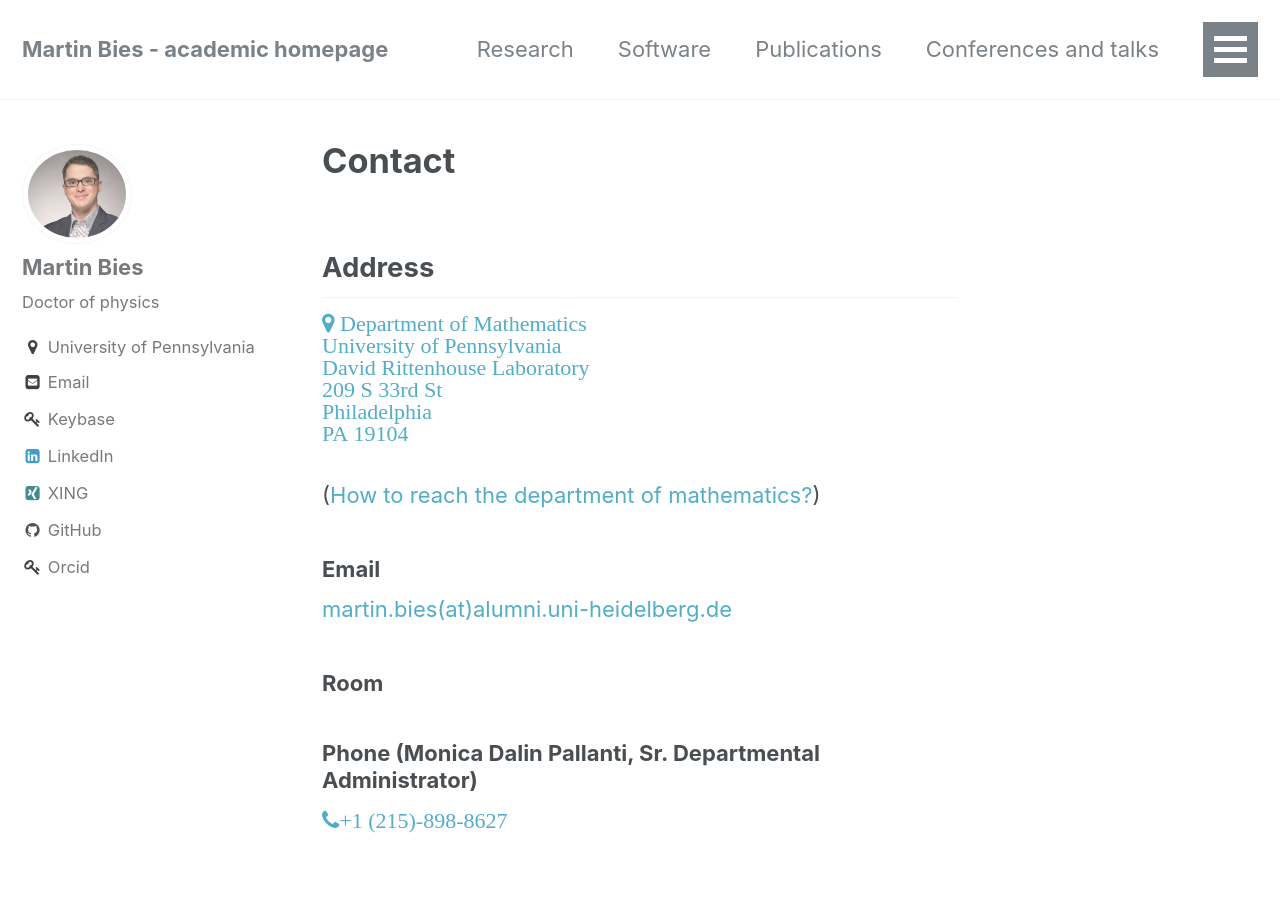
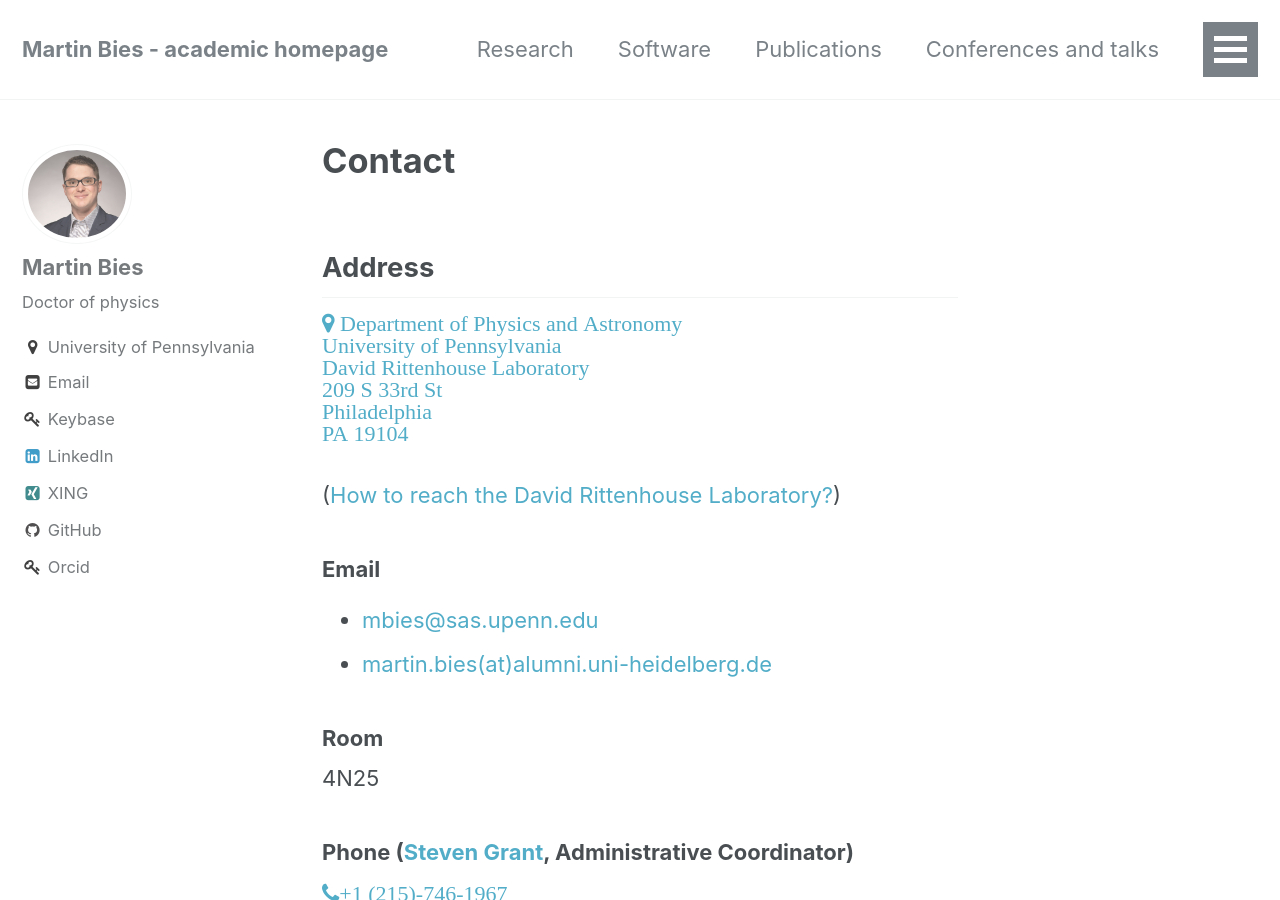
Before and after one commit to MartinBies/MartinBies.github.io, a Jekyll site: the page built from _pages/contact.md, in a window 1280 px wide and 900 px high. Built offline with Jekyll 4.4.1, drawn with Linux system fonts in a browser that asks for light colours.

Commit message:
Update contact information

```diff
--- a/_pages/contact.md
+++ b/_pages/contact.md
@@ -6,9 +6,9 @@ permalink: /contact/
 
 ## Address
 
-<a class="social-btn" style="white-space: nowrap" href="https://www.google.de/maps/place/Mathematical+Institute/@51.7605919,-1.2649562,17z/data=!3m1!4b1!4m5!3m4!1s0x4876c6a76879a4eb:0x14fcdb0deacb3a22!8m2!3d51.7605886!4d-1.2627675" rel="noopener noreferrer">
+<a class="social-btn" style="white-space: nowrap" href="https://www.google.com/maps?hl=en&q=David+Rittenhouse+laboratory&um=1&ie=UTF-8&sa=X&ved=2ahUKEwjokLXcjZP1AhXVhP0HHQTzDOYQ_AUoAXoECAEQAw" rel="noopener noreferrer">
 <i class="fa fa-fw fa-map-marker" aria-hidden="true">
-Department of Mathematics<br>
+Department of Physics and Astronomy<br>
 University of Pennsylvania<br>
 David Rittenhouse Laboratory<br>
 209 S 33rd St<br>
@@ -19,18 +19,21 @@ PA 19104<br>
 <br>
 
 
-([How to reach the department of mathematics?](https://www.facilities.upenn.edu/maps/locations/david-rittenhouse-laboratory))
+([How to reach the David Rittenhouse Laboratory?](https://www.facilities.upenn.edu/maps/locations/david-rittenhouse-laboratory))
 
 ### Email
 
-[martin.bies(at)alumni.uni-heidelberg.de](mailto:martin.bies@alumni.uni-heidelberg.de)
+* [mbies@sas.upenn.edu](mailto:mbies@sas.upenn.edu)
+* [martin.bies(at)alumni.uni-heidelberg.de](mailto:martin.bies@alumni.uni-heidelberg.de)
+
 
 ### Room
 
+4N25
 
 
-### Phone (Monica Dalin Pallanti, Sr. Departmental Administrator)
+### Phone ([Steven Grant](https://live-sas-physics.pantheon.sas.upenn.edu/people/steven-grant), Administrative Coordinator)
 
-<a class="social-btn" style="white-space: nowrap" href="tel:+1 (215)-898-8627" target="_blank" rel="noopener noreferrer">
-  <i class="fa fa-fw fa-phone">+1 (215)-898-8627</i>
+<a class="social-btn" style="white-space: nowrap" href="tel:+1 (215)-746-1967" target="_blank" rel="noopener noreferrer">
+  <i class="fa fa-fw fa-phone">+1 (215)-746-1967</i>
 </a>
```
